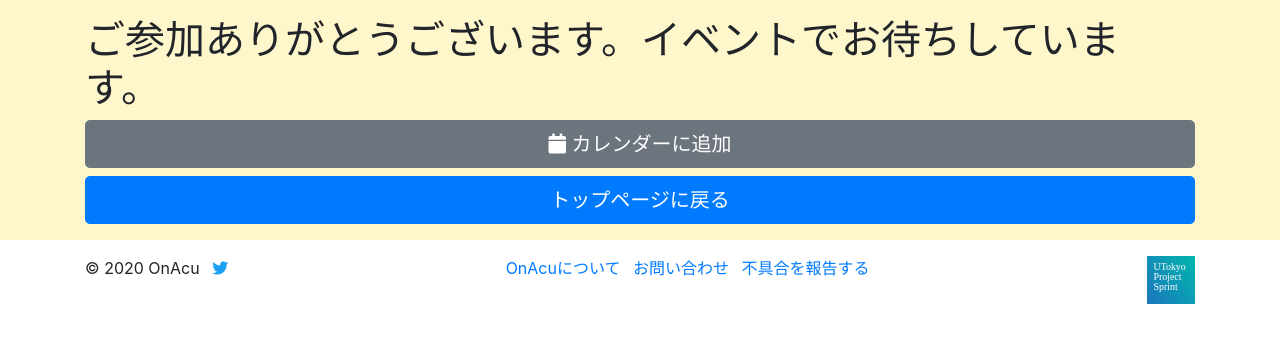
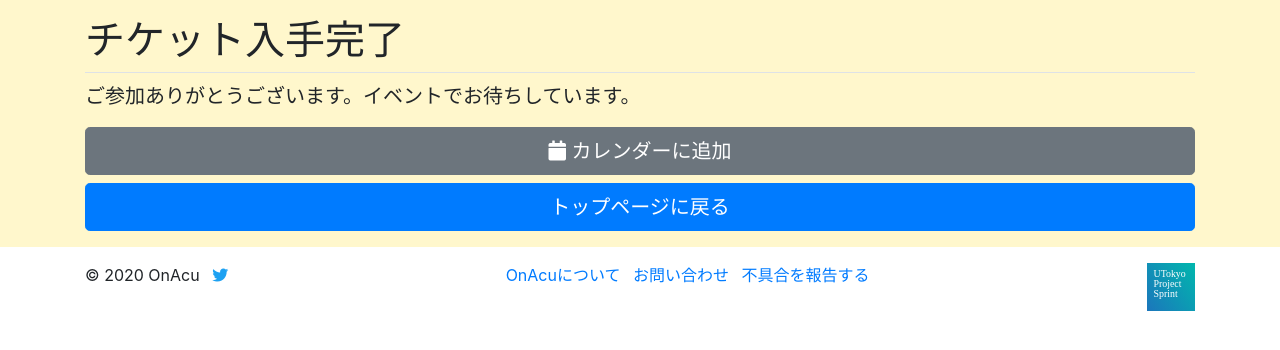
Before and after one commit to kohei25/onacu, a Django app: page /event/1/buy/after in a window 1280 px wide. Shown: the part 74-424 px from the top of the page. Run offline with Django 3.2, Linux system fonts and the light colour scheme; style sheets or scripts are compiled from the project's sources; some libraries are stand-ins or nearby versions.

Commit message:
event_buy_afterの見出しを変更

```diff
--- a/cms/templates/cms/event_buy_after.html
+++ b/cms/templates/cms/event_buy_after.html
@@ -5,7 +5,8 @@
 {% block content %}
 <div class="events">
   <div class="container py-3">
-    <h1>ご参加ありがとうございます。イベントでお待ちしています。</h1>
+    <h1 class="border-bottom pb-2">チケット入手完了</h1>
+    <p class="lead">ご参加ありがとうございます。イベントでお待ちしています。</p>
     <a class="btn btn-secondary btn-block btn-lg mb-2" href="{% url 'cms:eve_ical' event_id %}"><i class="fas fa-calendar"></i> カレンダーに追加</a>
     <a class="btn btn-primary btn-block btn-lg" href="{% url 'cms:top' %}">トップページに戻る</a>
   </div>
```
